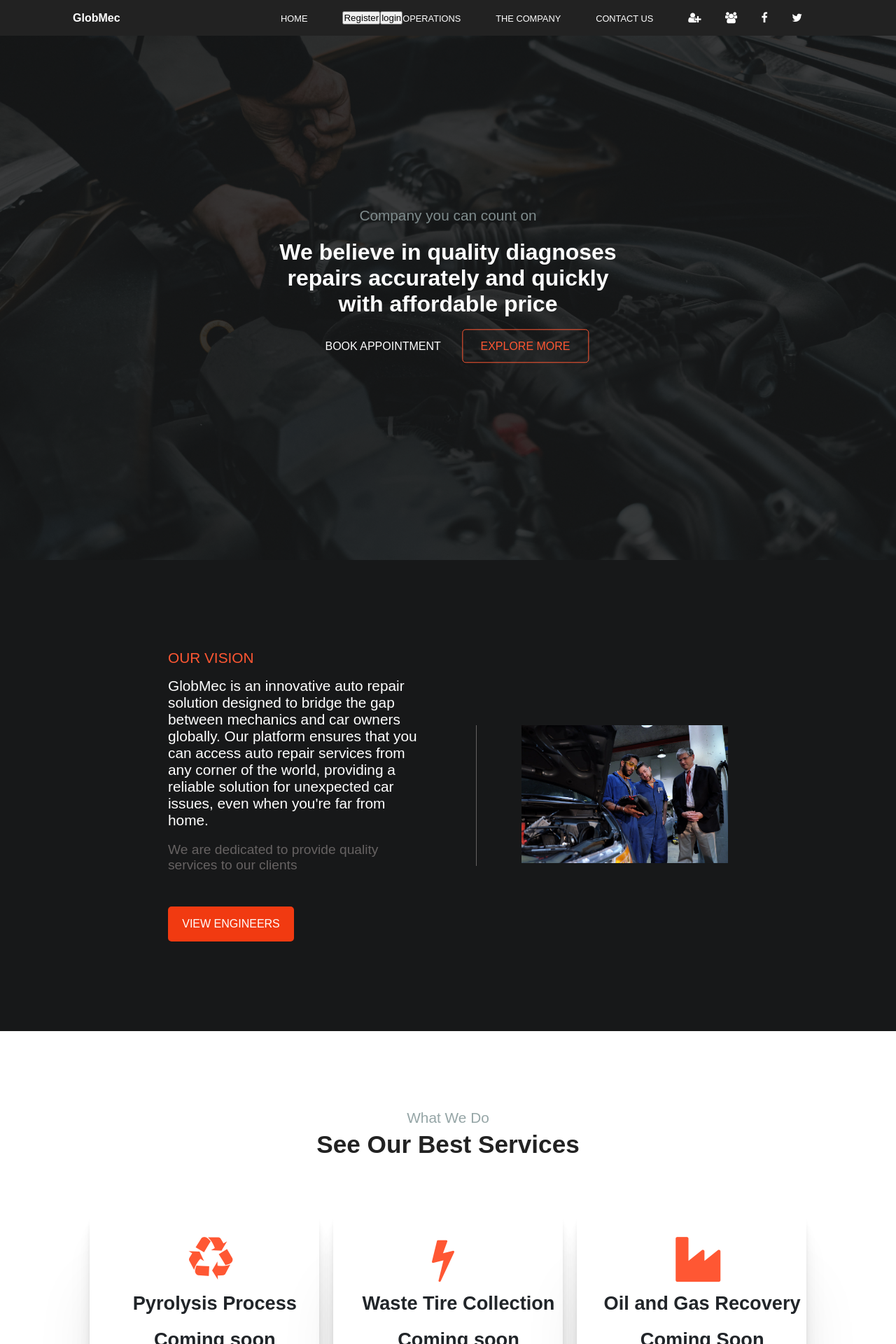
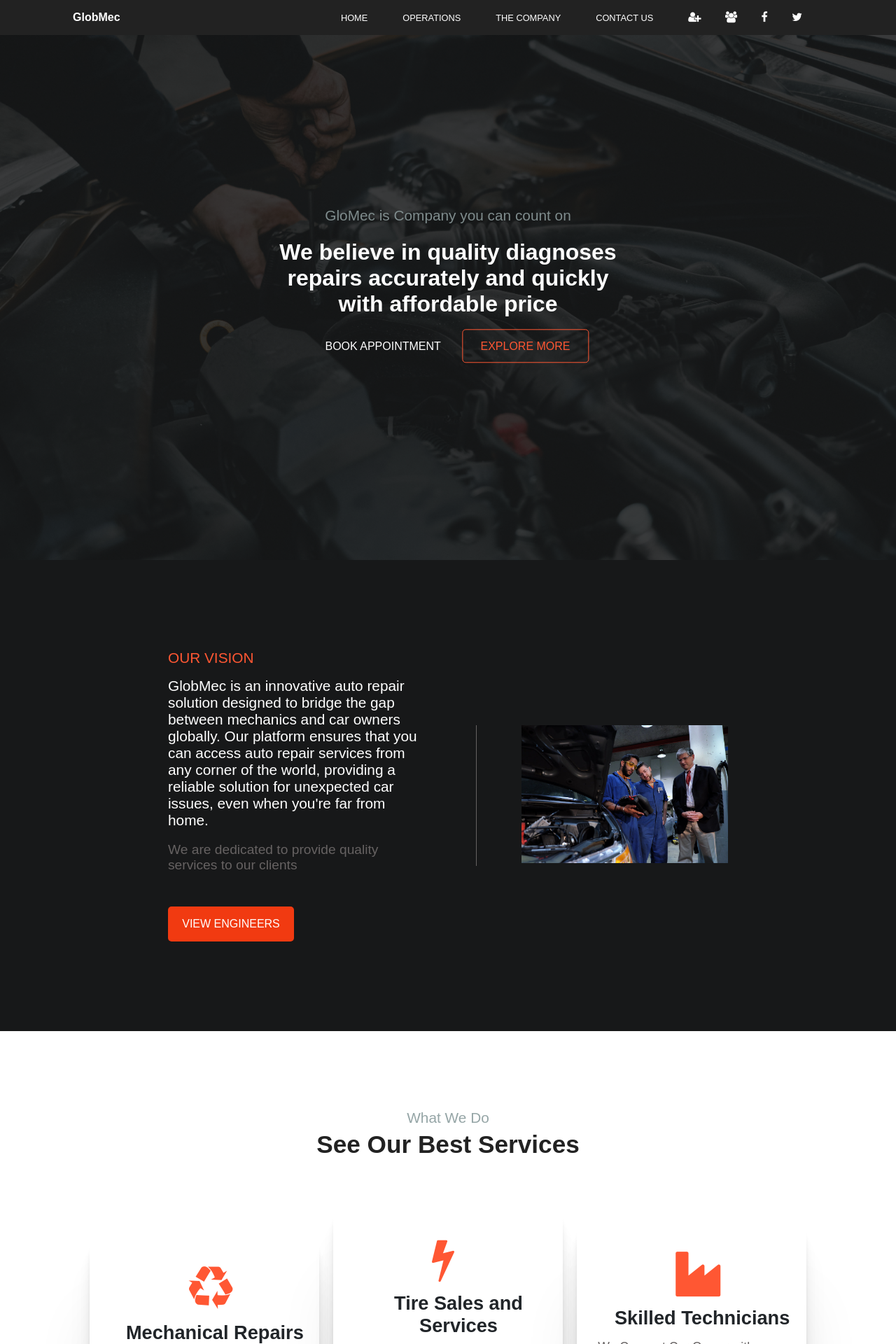
Before and after one commit to OluwaPella/GlobMec, a Flask app: template queen/templates/index.html in a window 1280 px wide. Shown: the top 1920 px of the page at 70% size. Run offline with Flask 3, Linux system fonts and the light colour scheme; the template is opened without the code that fills it, so the values that code supplies are empty; some libraries are stand-ins or nearby versions.

Commit message:
add:updated the index.html file

```diff
--- a/Backend_PROJECT/app.py
+++ b/Backend_PROJECT/app.py
@@ -33,4 +33,4 @@ def create_app():
 
 if __name__ == '__main__':
     app = create_app()
-    app.run(debug=False, port=5001)
+    app.run(debug=True, port=5001)
--- a/queen/js/script.js
+++ b/queen/js/script.js
@@ -1,4 +1,4 @@
-iconst forms = document.querySelector(".forms"),
+const forms = document.querySelector(".forms"),
     pwShowHide = document.querySelectorAll(".eye-icon"),
     links = document.querySelectorAll(".link");
 
@@ -41,12 +41,17 @@ menu.onclick = function () {
 
 document.getElementById('registrationForm').addEventListener('submit', function (event) {
     event.preventDefault();
+
+    console.log('Form submission started');
+
     const formData = new FormData(event.target);
 
     const jsonData = {};
     formData.forEach((value, key) => {
         jsonData[key] = value;
     });
+
+    console.log('Sending request to backend:', jsonData);
 
     fetch('http://127.0.0.1:5001/api/auth/register', {
         method: 'POST',
--- a/queen/static/css/style.css
+++ b/queen/static/css/style.css
@@ -66,7 +66,7 @@ html{
 
 
 .back{
-    background-image: url(images/auto3.jpeg);
+    background-image: url(../images/auto3.jpeg);
     width: 100%;
     height: 100vh;
     background-size: cover;
--- a/queen/templates/index.html
+++ b/queen/templates/index.html
@@ -18,8 +18,6 @@
         <h2>GlobMec</h2>
         <ul id="item">
             <li><a href="#home">HOME</a></li>
-            <a href="../templates/register"><button>Register</button></a>
-            <a href="../templates/login"><button>login</button></a>
             <li><a href="#about">OPERATIONS</a></li>
             <li><a href="#classes">THE COMPANY</a></li>
             <li><a href="#contact">CONTACT US</a></li>
@@ -42,7 +40,7 @@
     </div>
 
     <div class="mid">
-        <p>Company you can count on</p>
+        <p> GloMec is Company you can count on</p>
         <h2>We believe in quality diagnoses<br> repairs accurately and quickly
             <br>with affordable price</h2>
 
@@ -82,13 +80,12 @@
                         <i class="fa fa-recycle" aria-hidden="true"></i>
                     </div>
                     <div class="nameDetails">
-                        <h4>Pyrolysis Process</h4>
-                        <h4>Coming soon</h4>
+                        <h4>Mechanical Repairs</h4>
                     </div>
                     <div class="pro">
-                        <p>Our state-of-the-art pyrolysis technology transforms
-                           waste tires into valuable products such as fuel oil,
-                           carbon black, and steel wire.
+                        <p>Offering a wide range of mechanical repairs,
+                         including engine diagnostics, brake services,
+                         suspension repairs, and more.
                         </p>
                     </div>
                 </div>
@@ -100,13 +97,12 @@
                         <i class="fa fa-bolt" aria-hidden="true"></i>
                     </div>
                     <div class="nameDetails">
-                        <h4>Waste Tire Collection</h4>
+                        <h4>Tire Sales and Services</h4>
                         <h4>Coming soon</h4>
                     </div>
                     <div class="pro">
-                        <p>We provide efficient and eco-friendly tire collection
-                            services, ensuring that used tires are safely and
-                            responsibly gathered for processing.
+                        <p>Offering a selection of high-quality tires for different vehicles
+                        and providing services such as tire installations, balancing, and alignments
                         </p>
                     </div>
                 </div>
@@ -118,14 +114,12 @@
                         <i class="fa fa-industry" aria-hidden="true"></i>
                     </div>
                     <div class="nameDetails">
-                        <h4>Oil and Gas Recovery</h4>
-                        <h4>Coming Soon</h4>
+                        <h4>Skilled Technicians</h4>
                     </div>
                     <div class="pro">
                         <p>
-                            We extract high-quality fuel oil
-                            and gas from tires, contributing to the reduction of
-                            fossil fuel consumption and greenhouse gas emissions.
+                            We Connect Car Owner with experienced and skilled technicians
+                            who are knowledgeable about the latest automotive technologies and can address complex mechanical issues.
                         </p>
                     </div>
                 </div>
@@ -190,7 +184,7 @@
 
     <div id="contact" class="contact">
         <div class="form">
-            <h2 data-aos="fade-up">Feel free to ask anything</h2>
+            <h2 data-aos="fade-up">Feel free to give feedbacks</h2>
             <div class="submit" data-aos="fade-up">
                 <input type="text" name="" placeholder="Name">
                 <input type="email" name="" placeholder="Email">
@@ -199,17 +193,15 @@
             </div>
         </div>
         <div class="map" data-aos="fade-up">
-            <h2>Where you can find us</h2>
-            <p><i class="fa fa-map-marker" aria-hidden="true"></i> 15, Success Avenue, Dutse Abuja
-                off Tipper Guarage, Abuja, Nigeria</p>
-                <iframe src="https://www.google.com/maps/embed?pb=!1m18!1m12!1m3!1d8069790.435797271!2d8.677456999999999!3d9.0338725!2m3!1f0!2f0!3f0!3m2!1i1024!2i768!4f13.1!3m3!1m2!1s0x104e0baf7da48d0d%3A0x99a8fe4168c50bc8!2sNigeria!5e0!3m2!1sen!2sng!4v1628162703702!5m2!1sen!2sng"
-                width="1290" height="250" style="border:0;" allowfullscreen="" loading="lazy"></iframe>
+            <h2>Where you can find us via our website</h2>
+            <p><i class="fa fa-map-marker" aria-hidden="true"></i>Find Us Globally</p>
+            <h4>Glomec - Your Trusted Automotive Partner</h4>
         </div>
     </div>
     <div class="footer">
-        <p>Copyright &copy 2023 GlobMec Technologies. <br> Design: Queensly Oko Udongwo</p>
-        <p><i class="fa fa-envelope-o" aria-hidden="true"></i>quimaudongwo@gmail.com<br>
-        <i class="fa fa-phone" aria-hidden="true"></i>+234 706 946 9673</p>
+        <p>Copyright &copy 2023 GlobMec Technologies. <br> Design: Queensly Oko Udongwo and Olaosebikan pelumi Adedamola</p>
+        <p><i class="fa fa-envelope-o" aria-hidden="true"></i>quimaudongwo@gmail.com and oolaosebikan350@gmail.com<br>
+        <i class="fa fa-phone" aria-hidden="true"></i>+234 706 946 9673 - +2349152580146</p>
     </div>
 
     <script src="https://unpkg.com/aos@next/dist/aos.js"></script>
@@ -220,7 +212,6 @@
         });
     </script>
     <!-- HEAD:queen/index.html -->
-    <script src="script.js"></script>
-    <script src="js/script.js"></script>
+    <script src="../js/script.js"></script>
 </body>
 </html>
--- a/queen/templates/login.html
+++ b/queen/templates/login.html
@@ -60,7 +60,6 @@
             </div>
         </div>
     </section>
-
-    <script src="js/script.js"></script>
+    <script src="../js/script.js"></script>
 </body>
 </html>
```
Also changed, not shown: queen/templates/register.html (+26 -1 lines).
